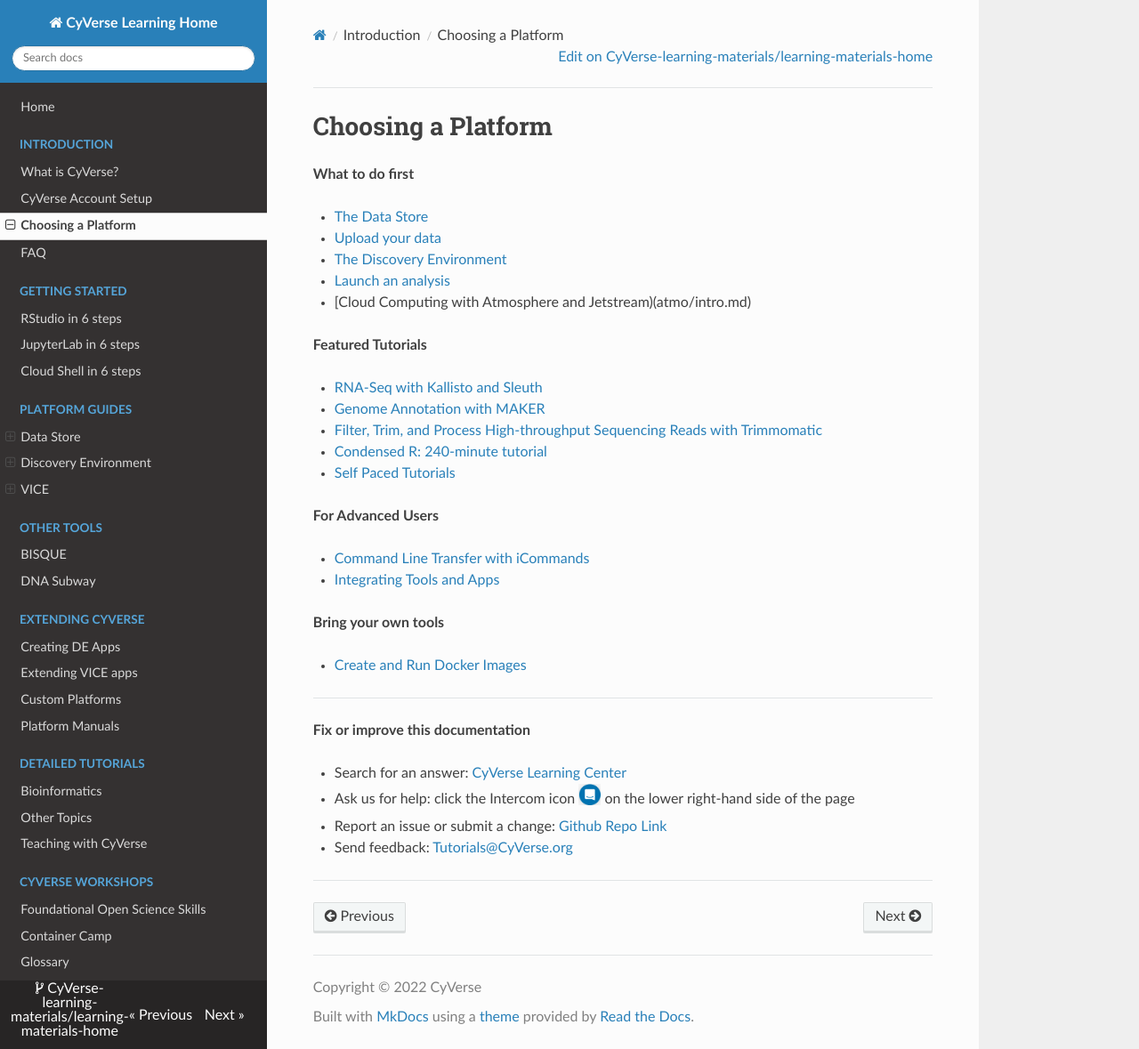
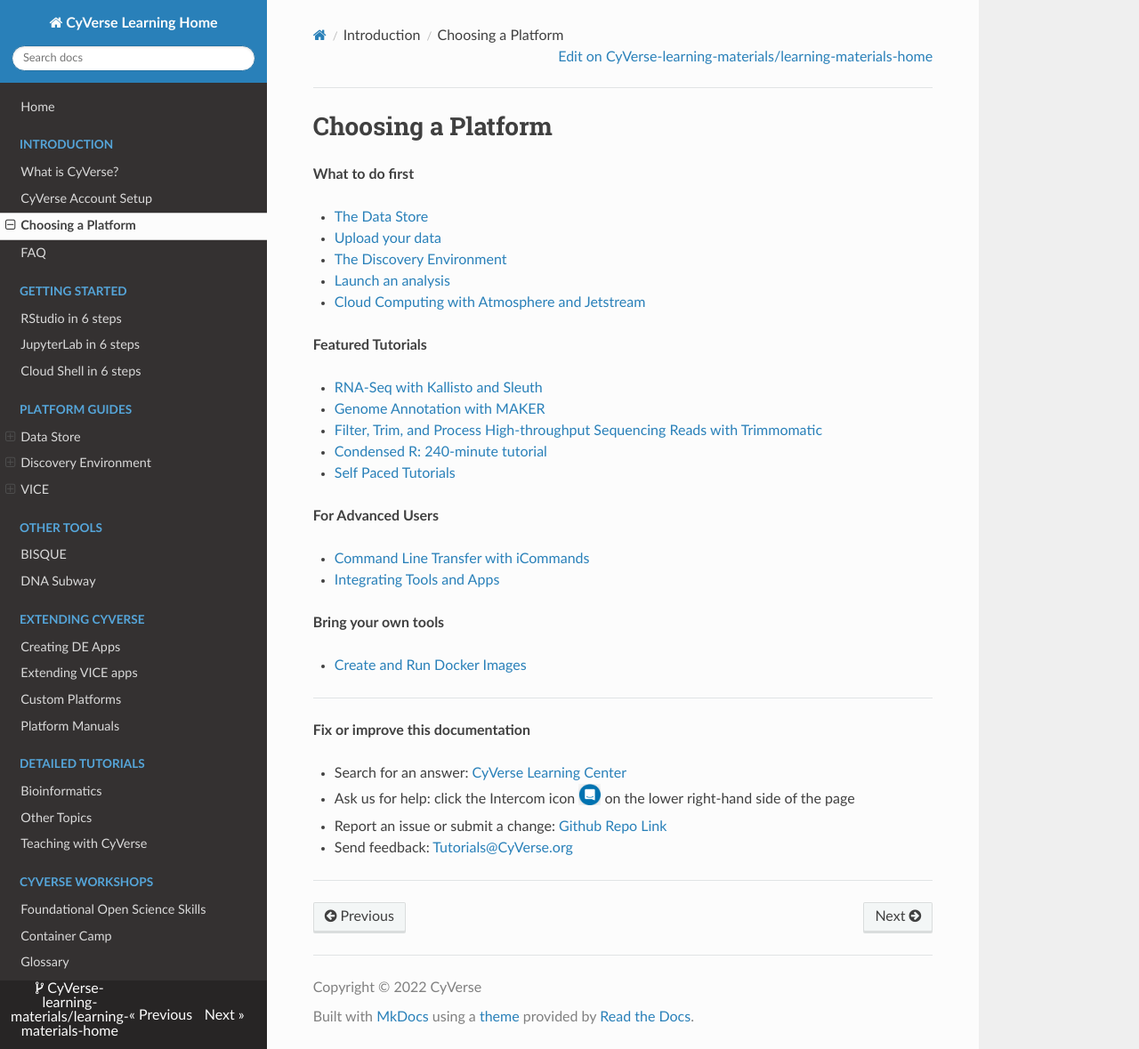
Before and after one commit to CyVerse-learning-materials/learning-materials-home, an MkDocs documentation site: the page built from docs/choose_platform.md, in a window 1280 px wide and 1179 px high. Shown: the whole window at 89% size. Built offline with MkDocs 1.6.1, drawn with Linux system fonts in a browser that asks for light colours; nearby versions of some CDN libraries; a script that is not in the unit is left out.

Commit message:
Update choose_platform.md

```diff
--- a/docs/choose_platform.md
+++ b/docs/choose_platform.md
@@ -7,7 +7,7 @@
   - [Upload your data](https://cyverse-data-store-quickstart.readthedocs-hosted.com/en/latest/)
 - [The Discovery Environment](de/intro.md)
   - [Launch an analysis](https://learning.cyverse.org/projects/cyverse-de2-guide/en/latest/step5.html)
-- [Cloud Computing with Atmosphere and Jetstream)(atmo/intro.md)
+- [Cloud Computing with Atmosphere and Jetstream](atmo/intro.md)
 
 **Featured Tutorials**
 
```
